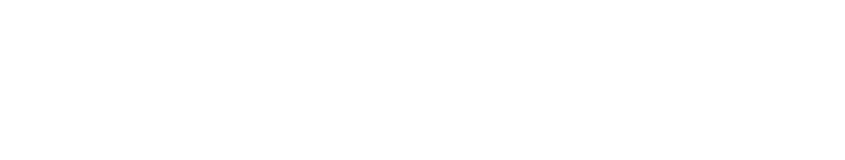
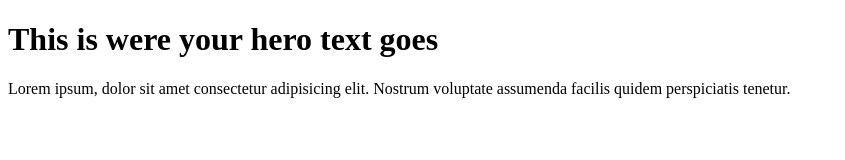
Before and after one commit to sjmagnolia/git-exercise, a plain HTML site: page index.html in a window 1280 px wide. Shown: the whole page, without its empty margins (0-845 px from the left). Drawn offline with Linux system fonts and the light colour scheme.

Commit message:
Updated HTML file with title, h1, and a paragraph

```diff
--- a/index.html
+++ b/index.html
@@ -4,11 +4,18 @@
 <head>
     <meta charset="UTF-8">
     <meta name="viewport" content="width=device-width, initial-scale=1.0">
-    <title>Document</title>
+    <title>Git Exercise</title>
 </head>
 
 <body>
-
+    <h1>
+        This is were your hero text goes
+    </h1>
+    <p>
+        Lorem ipsum, dolor sit amet consectetur adipisicing elit. Nostrum voluptate assumenda facilis quidem
+        perspiciatis
+        tenetur.
+    </p>
 </body>
 
 </html>
```
